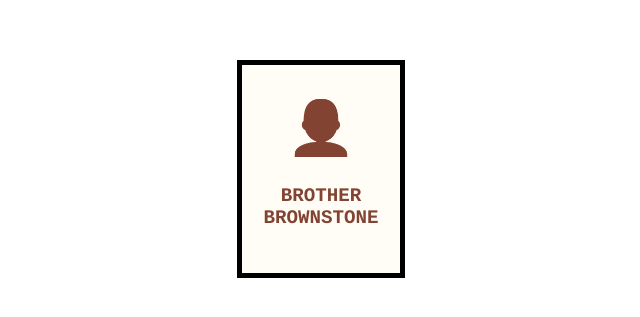
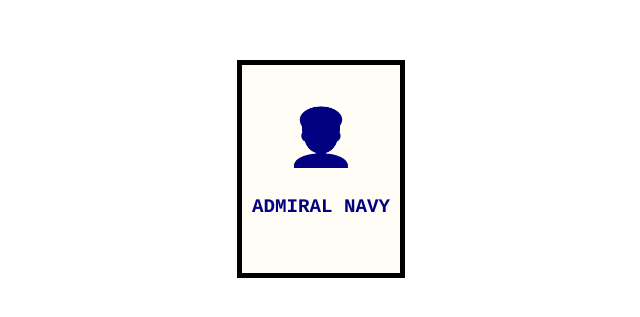
Before and after one commit to nicm42/murdle-cards, a React (Vite) app: page / in a window 1280 px wide. Shown: the part 239-556 px from the top of the page, without its empty margins (319-959 px from the left). Built offline with nearby package versions, Linux system fonts and the light colour scheme.

Commit message:
Updated cards to pick up first suspect in json

```diff
--- a/src/App.css
+++ b/src/App.css
@@ -23,15 +23,3 @@
   text-align: center;
   text-transform: uppercase;
 }
-
-.card[data-name='brownstone'] {
-  --card-colour: #834333;
-}
-
-.card[data-name='tangerine'] {
-  --card-colour: #f28500;
-}
-
-.card[data-name='saffron'] {
-  --card-colour: #f4c430;
-}
--- a/src/App.tsx
+++ b/src/App.tsx
@@ -2,18 +2,29 @@ import { useState } from 'react';
 import SmallCard from './components/SmallCard';
 import BigCard from './components/BigCard';
 import './App.css';
+import suspects from './suspects.json';
+
+export interface ISuspect {
+  name: string;
+  colour?: string;
+  emoji?: string;
+  description: string;
+  details: string;
+}
 
 function App() {
   const [showBigCard, setShowBigCard] = useState<boolean>(false);
 
+  const suspect = suspects[0];
+
   return (
     <>
       <div className="small-cards">
-        <SmallCard setShowBigCard={setShowBigCard} />
+        <SmallCard suspect={suspect} setShowBigCard={setShowBigCard} />
       </div>
       {showBigCard && (
         <div className="big-cards">
-          <BigCard setShowBigCard={setShowBigCard} />
+          <BigCard suspect={suspect} setShowBigCard={setShowBigCard} />
         </div>
       )}
     </>
--- a/src/components/BigCard.tsx
+++ b/src/components/BigCard.tsx
@@ -1,21 +1,21 @@
+import { ISuspect } from '../App';
 import './BigCard.css';
 
 type Props = {
+  suspect: ISuspect;
   setShowBigCard: (showing: boolean) => void;
 };
 
-function BigCard({ setShowBigCard }: Props) {
+function BigCard({ suspect, setShowBigCard }: Props) {
   return (
-    <div className="big-card card" data-name="brownstone">
-      <div className="card--emoji">👨‍🦲</div>
-      <h2 className="card--name">Brother Brownstone</h2>
-      <p className="card--description">
-        A monk who has dedicated his life to the church, specifically to making
-        money for it.
-      </p>
-      <p className="card--details">
-        5'4" • Left-handed • Brown eyes • Brown hair • Capricorn
-      </p>
+    <div
+      className="big-card card"
+      style={{ '--card-colour': suspect.colour } as React.CSSProperties}
+    >
+      <div className="card--emoji">{suspect.emoji}</div>
+      <h2 className="card--name">{suspect.name}</h2>
+      <p className="card--description">{suspect.description}</p>
+      <p className="card--details">{suspect.details}</p>
       <div className="card--buttons">
         <button
           className="card--button card--button-setdown"
--- a/src/components/SmallCard.tsx
+++ b/src/components/SmallCard.tsx
@@ -1,20 +1,22 @@
+import { ISuspect } from '../App';
 import './SmallCard.css';
 
 type Props = {
+  suspect: ISuspect;
   setShowBigCard: (showing: boolean) => void;
 };
 
-function SmallCard({ setShowBigCard }: Props) {
+function SmallCard({ suspect, setShowBigCard }: Props) {
   return (
     <div
       className="card small-card"
-      data-name="brownstone"
       role="button"
       tabIndex={0}
+      style={{ '--card-colour': suspect.colour } as React.CSSProperties}
       onClick={() => setShowBigCard(true)}
     >
-      <div className="card--emoji">👨‍🦲</div>
-      <h2 className="card--name">Brother Brownstone</h2>
+      <div className="card--emoji">{suspect.emoji}</div>
+      <h2 className="card--name">{suspect.name}</h2>
     </div>
   );
 }
```
